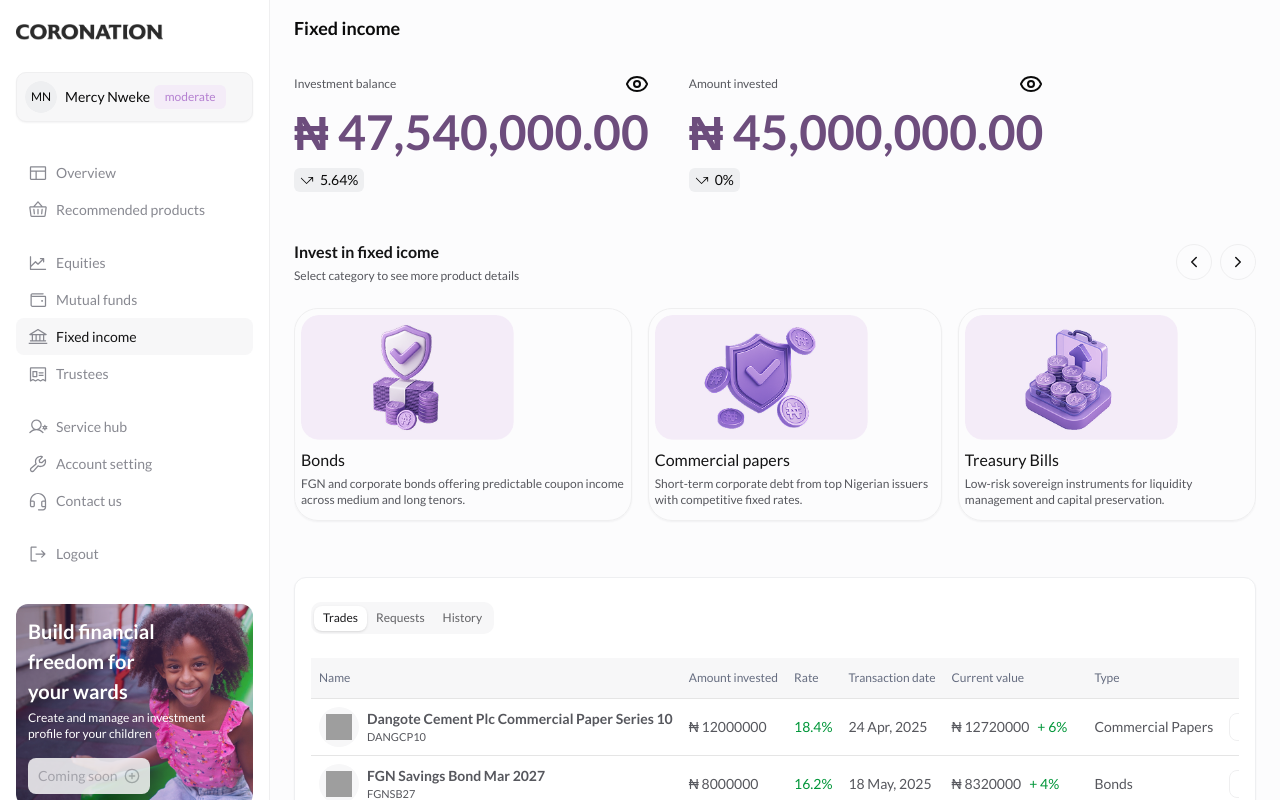
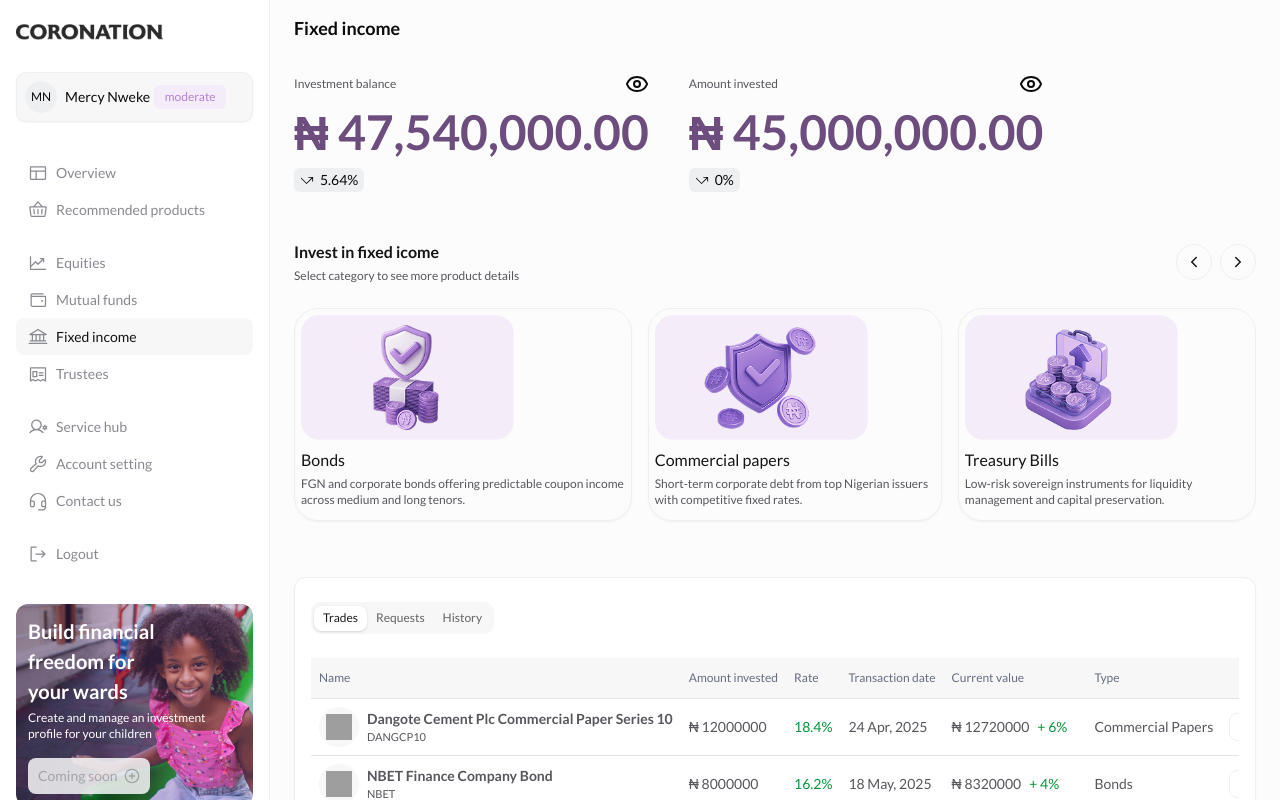
Before and after one commit to itdcoronation/aip-showcase, a Next.js app: page /fixed-income in a window 1280 px wide. Shown: the top 800 px of the page. Built offline with nearby package versions, Linux system fonts and the light colour scheme; grey boxes are pictures that could not be loaded.

Commit message:
bond propectus

```diff
--- a/src/lib/showcase-display-names.ts
+++ b/src/lib/showcase-display-names.ts
@@ -1,10 +1,9 @@
 const FIXED_INCOME_NAME_BY_ID: Record<string, string> = {
   "1": "Dangote Cement Plc Commercial Paper Series 10",
-  "2": "FGN Savings Bond Mar 2027",
+  "2": "NBET Finance Company Bond",
   "3": "182-Day Nigerian Treasury Bill",
   "5": "MTN Nigeria Commercial Paper Series 7",
-  "6": "FGN Sovereign Sukuk 2031",
-  "7": "Access Holdings Bond 2028",
+  "6": "Trust Bank Bond",
   "8": "Flour Mills CP Series 4",
   "9": "364-Day Nigerian Treasury Bill",
   "123": "Federal Government Treasury Bill 2025",
--- a/src/modules/fixed-income/product.tsx
+++ b/src/modules/fixed-income/product.tsx
@@ -85,7 +85,7 @@
                   onClick={() => router.push(`/fixed-income/${id}/withdraw`)}
                   size={"m"}
                 >
-                  Withdraw
+                  Sell
                   <TrendingUp />
                 </Button>
               </>
@@ -164,6 +164,7 @@
             tenure={displayTenure}
             issuer={displayIssuer}
             estimatedCouponAmount={estimatedCouponAmount}
+            prospectusLink={categoryProduct?.prospectusLink}
           />
         )}
       </section>
@@ -177,12 +178,14 @@
   tenure,
   issuer,
   estimatedCouponAmount,
+  prospectusLink,
 }: {
   type: string;
   rate: number;
   tenure: string;
   issuer: string;
   estimatedCouponAmount: number;
+  prospectusLink?: string;
 }) => {
   const riskLevel =
     type === "Treasury bills" ? "Low" : "Moderate";
@@ -209,6 +212,24 @@
         <p>Estimated coupon amount</p>
         <p>₦{estimatedCouponAmount.toLocaleString(undefined, { minimumFractionDigits: 2 })}</p>
       </div>
+      {prospectusLink && (
+        <div className="border-t border-stroke-primary pt-4 mt-2">
+          <Button
+            asChild
+            variant="outline"
+            size="m"
+            className="w-full"
+          >
+            <a
+              href={prospectusLink}
+              target="_blank"
+              rel="noopener noreferrer"
+            >
+              Download Bond Prospectus
+            </a>
+          </Button>
+        </div>
+      )}
     </div>
   );
 };
--- a/src/modules/fixed-income/showcase-data.ts
+++ b/src/modules/fixed-income/showcase-data.ts
@@ -27,6 +27,7 @@
   rate: number;
   tenure: string;
   shortDescription: string;
+  prospectusLink?: string;
 }
 
 export const fixedIncomeTradesData: TradesFixedIncomeTableData[] = [
@@ -44,8 +45,8 @@
   },
   {
     id: "2",
-    name: "FGN Savings Bond Mar 2027",
-    short_form: "FGNSB27",
+    name: "NBET Finance Company Bond",
+    short_form: "NBET",
     logo: mutualFundLogo.src,
     rate: 16.2,
     amount_invested: 8000000,
@@ -95,14 +96,14 @@
   },
   {
     id: "2",
-    name: "FGN Bond Apr 2029",
-    short_form: "FGN29",
+    name: "NBET Finance Company Bond",
+    short_form: "NBET",
     logo: mutualFundLogo.src,
     txn_date: "18 May, 2025",
     txn_amount: 6000000,
-    rate: 15.8,
+    rate: 16.2,
     txn_type: "invest",
-    tenure: "4 years",
+    tenure: "2 years",
     fund_type: "Bonds",
   },
   {
@@ -145,12 +146,12 @@
   },
   {
     id: "2",
-    name: "FGN Savings Bond Jan 2026",
-    short_form: "FGNSB26",
+    name: "Trust Bank Bond",
+    short_form: "TRUSTBANK",
     logo: mutualFundLogo.src,
     txn_date: "15 Mar, 2025",
     txn_amount: 3500000,
-    rate: 14.7,
+    rate: 15.4,
     txn_type: "redeem",
     status: "successful",
   },
@@ -213,39 +214,29 @@
 export const fixedIncomeCategoryProducts: FixedIncomeCategoryProduct[] = [
   {
     id: "2",
-    name: "FGN Savings Bond Mar 2027",
-    short_form: "FGNSB27",
+    name: "NBET Finance Company Bond",
+    short_form: "NBET",
     logo: mutualFundLogo.src,
     category: "bonds",
     type: "Bonds",
-    issuer: "Debt Management Office (FGN)",
+    issuer: "NBET Finance Company",
     rate: 16.2,
     tenure: "2 years",
-    shortDescription: "Sovereign naira bond with fixed semi-annual coupon and low credit risk.",
+    shortDescription: "Corporate bond offering competitive returns with predictable coupon payments.",
+    prospectusLink: "https://drive.google.com/file/d/118AlGt6mYP1E_uxeCJ0Frw7rSJu1esog/view?usp=sharing",
   },
   {
     id: "6",
-    name: "FGN Sovereign Sukuk 2031",
-    short_form: "FGNSUK31",
+    name: "Trust Bank Bond",
+    short_form: "TRUSTBANK",
     logo: mutualFundLogo.src,
     category: "bonds",
     type: "Bonds",
-    issuer: "Debt Management Office (FGN)",
+    issuer: "Trust Bank",
     rate: 15.4,
-    tenure: "6 years",
-    shortDescription: "Asset-backed sovereign issuance offering stable long-dated income.",
-  },
-  {
-    id: "7",
-    name: "Access Holdings Bond 2028",
-    short_form: "ACCESS28",
-    logo: mutualFundLogo.src,
-    category: "bonds",
-    type: "Bonds",
-    issuer: "Access Holdings Plc",
-    rate: 17.0,
     tenure: "3 years",
-    shortDescription: "Corporate bond from a tier-one Nigerian financial institution.",
+    shortDescription: "Fixed-income security from a trusted financial institution with stable returns.",
+    prospectusLink: "https://drive.google.com/file/d/1h_zjOYkGLVlxsCM293oES6ZNNqtbIfd-/view?usp=sharing",
   },
   {
     id: "1",
--- a/src/modules/fixed-income/withdraw.tsx
+++ b/src/modules/fixed-income/withdraw.tsx
@@ -113,7 +113,7 @@
           setShowOtp(false);
           setShow(true);
         }}
-        continueText="Confirm withdrawal"
+        continueText="Confirm sale"
       />
       <NoticeModal
         show={show}
@@ -143,17 +143,17 @@
       <section className="mx-auto max-w-[940px] mt-8">
         <div className="mb-4">
           <h2 className="text-h4 sm:text-h3 font-semibold text-txt-primary mb-1">
-            Withdraw {fundName}
+            Sell {fundName}
           </h2>
           <p className="text-p4 sm:text-p3 text-txt-tertiary">
-            Please enter the amount of you would like to Withdraw
+            Please enter the amount of you would like to Sell
           </p>
         </div>
         <form className="text-sm">
           <div className="mb-4">
             <div className="flex-col sm:flex-row flex gap-4 sm:items-center justify-between border border-stroke-secondary bg-bg-secondary px-4 py-4 sm:py-6 rounded-[12px]">
               <div className="">
-                <p className="text-txt-secondary mb-2">Amount to Withdraw</p>
+                <p className="text-txt-secondary mb-2">Amount to Sell</p>
                 <div className="flex gap-2">
                   <p className="text-h2 text-txt-tertiary items-center">₦</p>
                   <Controller
@@ -184,7 +184,7 @@
                   </span>
                 </p>
                 <Button variant={"outline"} size="m" className="bg-white w-fit">
-                  Withdraw everything
+                  Sell everything
                 </Button>
               </div>
             </div>
@@ -202,7 +202,7 @@
             rules={{ required: "Reason is required" }}
             render={({ field }) => (
               <SelectInput
-                label="Reason for withdrawal"
+                label="Reason for sale"
                 options={fundWithdrawalReasonOptions}
                 required
                 onChange={(value) => field.onChange(value)}
@@ -250,7 +250,7 @@
             disabled={!isValid}
             className="w-full mt-8 mb-2"
           >
-            Withdraw <ChevronRight />
+            Sell <ChevronRight />
           </Button>
         </form>
       </section>
```
